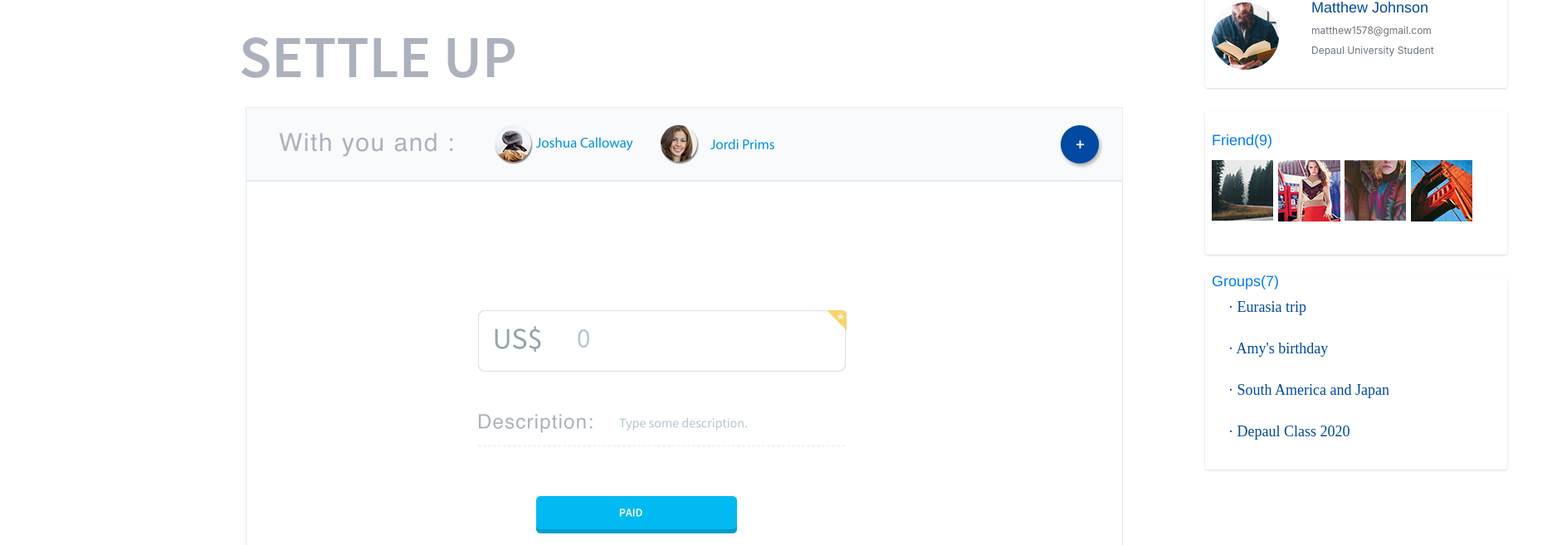
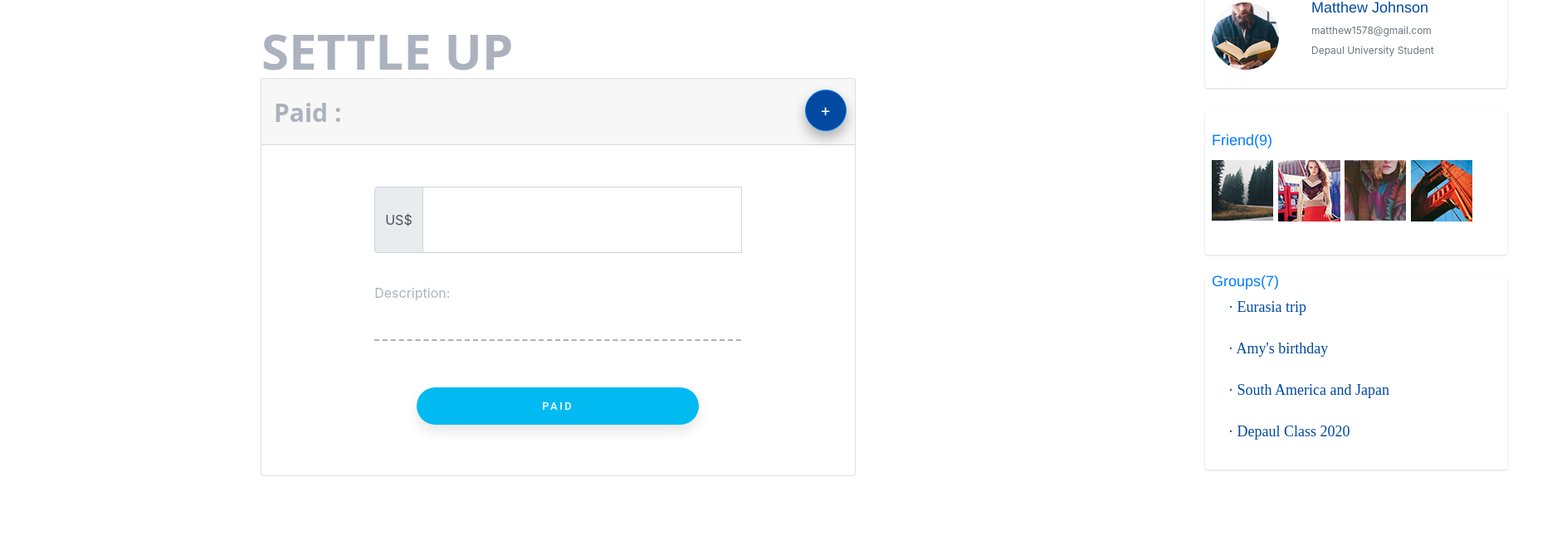
Before and after one commit to wmoore8/webapps_proj, an Angular app: page /settleUp in a window 1280 px wide. Shown: the part 167-824 px from the top of the page at 83% size, 1876 px wide, since content can reach past the window. Built offline with nearby package versions, Linux system fonts and the light colour scheme.

Commit message:
update addexpense/ settleup from image to CSS RWD

```diff
--- a/src/app/add-expense/add-expense.component.css
+++ b/src/app/add-expense/add-expense.component.css
@@ -1,3 +1,82 @@
+h1 {
+  color:rgb(1, 73, 161);
+}
+.xyz {
+  background-size: auto;
+  text-align: center;
+  padding-top: 100px;
+}
+.btn-circle.btn-sm {
+  width: 30px;
+  height: 30px;
+  padding: 6px 0px;
+  border-radius: 15px;
+  font-size: 8px;
+  text-align: center;
+}
+.btn-circle.btn-md {
+  position: absolute;
+  bottom: 415px;
+  right: 10px;
+
+  background-color: #0149a1;
+  width: 50px;
+  height: 50px;
+  padding: 7px 10px;
+  border-radius: 25px;
+  font-size: 10px;
+  text-align: center;
+  box-shadow: 0px 8px 15px rgba(0, 0, 0, 0.3);
+}
+.btn-circle.btn-xl {
+  width: 70px;
+  height: 70px;
+  padding: 10px 16px;
+  border-radius: 35px;
+  font-size: 12px;
+  text-align: center;
+}
+
+.btn-circle.btn-md:hover {
+  background-color: #2EE59D;
+  box-shadow: 0px 15px 20px rgba(46, 229, 157, 0.4);
+}
+
+.page_title {
+  position: absolute;
+  bottom: 415px;
+  left: 15px;
+  font-family: 'Noto Sans', sans-serif;
+	color: #acb2bd;
+
+	font-size: 30px;
+	font-weight: 600;
+	line-height: 45px;
+
+
+}
+
+
+.setPlace{
+  display: flex;
+  flex-direction: column;
+
+  height: 90%;
+  padding-right: 45px;
+  padding-left: 45px;
+}
+
+
+.group-member-container {
+  display: flex;
+  flex-direction: column;
+
+  height: 90%;
+  padding-right: 45px;
+  padding-left: 45px;
+
+  box-shadow: 0 4px 8px 0 rgba(0, 0, 0, 0.2), 0 6px 20px 0 rgba(0, 0, 0, 0.19);
+}
 
 
 .Add_an_expense {
@@ -6,121 +85,51 @@
   left: 299px;
 }
 
-.Rectangle_2_copy_6 {
-  position: relative;
-  top: 0px;
-  left: 0px;
-}
-
-.BG {
-  position: relative;
-  top: 0px;
-  left: 296px;
-}
-.With_you_and_ {
-  position: relative;
-  top: 60px;
-  left: 40px;
+.button:hover {
+  background-color: #2EE59D;
+  box-shadow: 0px 15px 20px rgba(46, 229, 157, 0.4);
+  color: #fff;
+  transform: translateY(-7px);
 }
 
 
-.Textfields {
-  position: relative;
-  top: 380px;
-  left: 280px;
-}
-
-
-.description_blue {
-  position: relative;
-  top: 384px;
-  left: 611px;
-}
-
-
-.US {
-  position: relative;
-  top: 325px;
-  left: 300px;
-}
-
-
-._0 {
-  position: absolute;
-  top: 400px;
-  left: 400px;
-}
-
-
-.coner_star {
-  position: absolute;
-  top: 378px;
-  left: 700px;
-}
-
-
-.Description {
-  position: absolute;
-  top: 503px;
-  left: 280px;
-}
-
-.decoration_line {
-  position: absolute;
-  top: 530px;
-  left: 280px;
-}
+.button {
+  width: 340px;
+  height: 45px;
+  font-family: 'Roboto', sans-serif;
+  font-size: 13px;
+  text-transform: uppercase;
+  letter-spacing: 2.5px;
+  font-weight: 500;
+  color:  #fff;
+  background-color: #02baf2;
+  border: none;
+  border-radius: 45px;
+  box-shadow: 0px 8px 15px rgba(0, 0, 0, 0.1);
+  transition: all 0.3s ease 0s;
+  cursor: pointer;
+  outline: none;
+  }
 
 
 
-.Type_some_description {
-  position: absolute;
-  top: 503px;
-  left: 450px;
+input[type="text1"],
+select.form-control {
+  font-size: 16px;
+  color:  #acb2bd;
+  background: transparent;
+  border: none;
+  border-bottom: 2px dashed #acb2bd;
+
+  -webkit-box-shadow: none;
+  box-shadow: none;
+  border-radius: 0;
 }
 
-
-.people_button {
-  position: absolute;
-  top: 50px;
-  left: 980px;
+input[type="text1"]:focus,
+select.form-control:focus {
+  font-size: 18px;
+  color:  #acb2bd;
+  -webkit-box-shadow: none;
+  box-shadow: none;
 }
-
-
-.Btn_expense {
-  position: absolute;
-  top: 604px;
-  left: 350px;
-}
-
-
-.Paid_by_you_and_split_equally {
-  position: absolute;
-  top: 610px;
-  left: 370px;
-}
-
-.Layer_23 {
-  position: absolute;
-  top: 50px;
-  left: 300px;
-}
-.Layer_40 {
-  position: absolute;
-  top: 50px;
-  left: 500px;
-}
-
-.Joshua_Calloway {
-  position: absolute;
-  top: 60px;
-  left: 350px;
-}
-
-
-
-.Jordi_Prims {
-  position: absolute;
-  top: 60px;
-  left: 560px;
-}
--- a/src/app/add-expense/add-expense.component.html
+++ b/src/app/add-expense/add-expense.component.html
@@ -1,76 +1,81 @@
 
 
-<div class="Add_an_expense">
-  <img src="assets/images/Add_an_expense.png" alt="Add an expense text" >
+<link rel="stylesheet" href=
+"https://maxcdn.bootstrapcdn.com/bootstrap/4.3.1/css/bootstrap.min.css">
+
+    <script src=
+"https://ajax.googleapis.com/ajax/libs/jquery/3.3.1/jquery.min.js">
+    </script>
+
+    <script src=
+"https://cdnjs.cloudflare.com/ajax/libs/popper.js/1.14.7/umd/popper.min.js">
+    </script>
+
+    <script src=
+"https://maxcdn.bootstrapcdn.com/bootstrap/4.3.1/js/bootstrap.min.js">
+    </script>
+
+<style>
+  body {
+    font-family: Source Sans Pro Semibold;;
+  }
+  </style>
+
+
+ <div class="container-fluid" style="width: 100%;">
+  <p class="page_title card-subtitle card-text" style="font-size : 60px; position:relative;top:100px;left:300px; " >ADD AN EXPENSE</p>
 </div>
 
 
-<div class="BG">
-  <div class="Textfields">
-    <img src="assets/images/Textfields.png" alt="Description Textfields">
+<div class="col-md-7 mb-3" style="position:relative;top:110px;left:299px; height: 55rem;">
+    <div class="card" style="width: 100%; height: 30rem;">
+
+
+    <div class="card-header"style="width: 100%; height: 5rem;">
+
+
+      <p class="page_title card-subtitle card-text">With you and :</p>
+      <button type="button" class="btn btn-primary btn-circle btn-md" style="font-size : 20px;" >+</button>
+
+
   </div>
-  <div class="US">
-    <img src="assets/images/US$.png" alt="US$ Icon">
+
+    <div class="card-body">
+
+
+  <div class="container-fluid" style="width: 70%;">
+      <div class="input-group mb-3" style=" position:relative;top:30px;" >
+        <div class="input-group-prepend" >
+          <span class="input-group-text">US$</span>
         </div>
-  <div class="_0">
-    <img src="assets/images/0.png" alt="money placeholder" >
+        <input type="text" class="form-control" aria-label="Amount (to the nearest dollar)" style=" height: 5rem;">
+        <div class="input-group-append">
+
+
         </div>
-  <div class="coner_star">
-    <img src="assets/images/coner_star.png" alt="coner star decorate" >
       </div>
-  <div class="Description">
-    <img src="assets/images/Description.png" alt="Description text" >
     </div>
-  <div class="decoration_line">
-    <img src="assets/images/decoration_line.png" alt="Decoration line" >
+
+    <div class="container-fluid" style="width: 70%; position:relative;top:50px;">
+    <div class="form-group">
+      <label for="name" class="control-label" style="color: #acb2bd; font-size: 16px;">Description: </label>
+      <input type="text1" name="name" class="form-control" id="name" >
+    </div>
   </div>
 
 
-  <div class="Type_some_description">
-    <img src="assets/images/Type_some_description.png" alt="Type some description">
+    <div class="container-fluid" style="width: 100%; position:relative;top:90px;">
+      <div class="col-sm-12 text-center">
+      <!-- <button type="button" class="btn btn-primary btn-lg">Paid by you and split equally</button> -->
+
+      <button class="button">Paid by you and split equally</button>
     </div>
-
-  <div class="Rectangle_2_copy_6">
-    <div class="With_you_and_">
-      <img src="assets/images/With_you_and_.png" alt="With you and text">
     </div>
-    <div class="Layer_23">
-      <img src="assets/images/Layer_23.png" alt="share people temp" >
     </div>
-    <div class="Layer_40">
-      <img src="assets/images/Layer_40.png" alt="profile name" >
   </div>
-    <div class="people_button">
-      <img src="assets/images/add-people_button.png" alt="Add people button" >
-    </div>
-    <div class="Joshua_Calloway">
-      <img src="assets/images/Joshua_Calloway.png" alt="share people temp" >
-    </div>
-
-    <div class="Jordi_Prims">
-      <img src="assets/images/Jordi_Prims.png" alt="profile name">
-    </div>
-
-    <!-- <div class="description_blue">
-      <img src="assets/images/description_blue.png" alt="description blue background" >
-    </div> -->
-    <img src="assets/images/Rectangle_2_copy_6.png" alt="expense gray background">
 
 </div>
 
-  <div class="Btn_expense">
-    <img src="assets/images/Btn_expense.png" alt="Btn_expense" >
-  </div>
-  <div class="Paid_by_you_and_split_equally">
-    <img src="assets/images/Paid_by_you_and_split_equally.png" alt="Paid by you" >
-  </div>
-
-
-
-
-  <img src="assets/images/BG.png" alt="expense background">
-
-</div>
 <app-right-side-bar></app-right-side-bar>
 <app-user-profile></app-user-profile>
 <router-outlet></router-outlet>
--- a/src/app/settle-up/settle-up.component.css
+++ b/src/app/settle-up/settle-up.component.css
@@ -1,126 +1,135 @@
+h1 {
+  color:rgb(1, 73, 161);
+}
+.xyz {
+  background-size: auto;
+  text-align: center;
+  padding-top: 100px;
+}
+.btn-circle.btn-sm {
+  width: 30px;
+  height: 30px;
+  padding: 6px 0px;
+  border-radius: 15px;
+  font-size: 8px;
+  text-align: center;
+}
+.btn-circle.btn-md {
+  position: absolute;
+  bottom: 415px;
+  right: 10px;
+
+  background-color: #0149a1;
+  width: 50px;
+  height: 50px;
+  padding: 7px 10px;
+  border-radius: 25px;
+  font-size: 10px;
+  text-align: center;
+  box-shadow: 0px 8px 15px rgba(0, 0, 0, 0.3);
+}
+.btn-circle.btn-xl {
+  width: 70px;
+  height: 70px;
+  padding: 10px 16px;
+  border-radius: 35px;
+  font-size: 12px;
+  text-align: center;
+}
+
+.btn-circle.btn-md:hover {
+  background-color: #2EE59D;
+  box-shadow: 0px 15px 20px rgba(46, 229, 157, 0.4);
+}
+
+.page_title {
+  position: absolute;
+  bottom: 415px;
+  left: 15px;
+  font-family: 'Noto Sans', sans-serif;
+	color: #acb2bd;
+
+	font-size: 30px;
+	font-weight: 600;
+	line-height: 45px;
 
 
-.Settle_up {
-  position: relative;
-  top: 100px;
-  left: 290px;
-}
-
-.Rectangle_2_copy_6 {
-  position: relative;
-  top: 0px;
-  left: 0px;
-}
-
-.BG {
-  position: relative;
-  top: 0px;
-  left: 296px;
-}
-.With_you_and_ {
-  position: relative;
-  top: 60px;
-  left: 40px;
 }
 
 
-.Textfields {
-  position: relative;
-  top: 380px;
-  left: 280px;
+.setPlace{
+  display: flex;
+  flex-direction: column;
+
+  height: 90%;
+  padding-right: 45px;
+  padding-left: 45px;
 }
 
 
-.description_blue {
-  position: relative;
-  top: 384px;
-  left: 611px;
+.group-member-container {
+  display: flex;
+  flex-direction: column;
+
+  height: 90%;
+  padding-right: 45px;
+  padding-left: 45px;
+
+  box-shadow: 0 4px 8px 0 rgba(0, 0, 0, 0.2), 0 6px 20px 0 rgba(0, 0, 0, 0.19);
 }
 
 
-.US {
+.Add_an_expense {
   position: relative;
-  top: 325px;
-  left: 300px;
+  top: 50px;
+  left: 299px;
+}
+
+.button:hover {
+  background-color: #2EE59D;
+  box-shadow: 0px 15px 20px rgba(46, 229, 157, 0.4);
+  color: #fff;
+  transform: translateY(-7px);
 }
 
 
-._0 {
-  position: absolute;
-  top: 400px;
-  left: 400px;
-}
-
-
-.coner_star {
-  position: absolute;
-  top: 378px;
-  left: 700px;
-}
-
-
-.Description {
-  position: absolute;
-  top: 503px;
-  left: 280px;
-}
-
-.decoration_line {
-  position: absolute;
-  top: 530px;
-  left: 280px;
-}
+.button {
+  width: 340px;
+  height: 45px;
+  font-family: 'Roboto', sans-serif;
+  font-size: 13px;
+  text-transform: uppercase;
+  letter-spacing: 2.5px;
+  font-weight: 500;
+  color:  #fff;
+  background-color: #02baf2;
+  border: none;
+  border-radius: 45px;
+  box-shadow: 0px 8px 15px rgba(0, 0, 0, 0.1);
+  transition: all 0.3s ease 0s;
+  cursor: pointer;
+  outline: none;
+  }
 
 
 
-.Type_some_description {
-  position: absolute;
-  top: 503px;
-  left: 450px;
+input[type="text1"],
+select.form-control {
+  font-size: 16px;
+  color:  #acb2bd;
+  background: transparent;
+  border: none;
+  border-bottom: 2px dashed #acb2bd;
+
+  -webkit-box-shadow: none;
+  box-shadow: none;
+  border-radius: 0;
 }
 
-
-.people_button {
-  position: absolute;
-  top: 50px;
-  left: 980px;
+input[type="text1"]:focus,
+select.form-control:focus {
+  font-size: 18px;
+  color:  #acb2bd;
+  -webkit-box-shadow: none;
+  box-shadow: none;
 }
-
-
-.Btn_expense {
-  position: absolute;
-  top: 604px;
-  left: 350px;
-}
-
-
-.Paid_text {
-  position: absolute;
-  top: 610px;
-  left: 450px;
-}
-
-.Layer_23 {
-  position: absolute;
-  top: 50px;
-  left: 300px;
-}
-.Layer_40 {
-  position: absolute;
-  top: 50px;
-  left: 500px;
-}
-
-.Joshua_Calloway {
-  position: absolute;
-  top: 60px;
-  left: 350px;
-}
-
-
-
-.Jordi_Prims {
-  position: absolute;
-  top: 60px;
-  left: 560px;
-}
--- a/src/app/settle-up/settle-up.component.html
+++ b/src/app/settle-up/settle-up.component.html
@@ -1,76 +1,80 @@
 
 
-  <div class="Settle_up">
-    <img src="assets/images/Settle_up.png" alt="Add an expense text" >
+<link rel="stylesheet" href=
+"https://maxcdn.bootstrapcdn.com/bootstrap/4.3.1/css/bootstrap.min.css">
+
+    <script src=
+"https://ajax.googleapis.com/ajax/libs/jquery/3.3.1/jquery.min.js">
+    </script>
+
+    <script src=
+"https://cdnjs.cloudflare.com/ajax/libs/popper.js/1.14.7/umd/popper.min.js">
+    </script>
+
+    <script src=
+"https://maxcdn.bootstrapcdn.com/bootstrap/4.3.1/js/bootstrap.min.js">
+    </script>
+
+<style>
+  body {
+    font-family: Source Sans Pro Semibold;;
+  }
+  </style>
+
+
+ <div class="container-fluid" style="width: 100%;">
+  <p class="page_title card-subtitle card-text" style="font-size : 60px; position:relative;top:100px;left:300px; " >SETTLE UP</p>
 </div>
 
 
-<div class="BG">
-  <div class="Textfields">
-    <img src="assets/images/Textfields.png" alt="Description Textfields">
+<div class="col-md-7 mb-3" style="position:relative;top:110px;left:299px; height: 55rem;">
+    <div class="card" style="width: 100%; height: 30rem;">
+
+
+    <div class="card-header"style="width: 100%; height: 5rem;">
+
+
+      <p class="page_title card-subtitle card-text">Paid :</p>
+      <button type="button" class="btn btn-primary btn-circle btn-md" style="font-size : 20px;" >+</button>
+
+
   </div>
-  <div class="US">
-    <img src="assets/images/US$.png" alt="US$ Icon">
+
+    <div class="card-body">
+
+
+  <div class="container-fluid" style="width: 70%;">
+      <div class="input-group mb-3" style=" position:relative;top:30px;" >
+        <div class="input-group-prepend" >
+          <span class="input-group-text">US$</span>
         </div>
-  <div class="_0">
-    <img src="assets/images/0.png" alt="money placeholder" >
+        <input type="text" class="form-control" aria-label="Amount (to the nearest dollar)" style=" height: 5rem;">
+        <div class="input-group-append">
+
+
         </div>
-  <div class="coner_star">
-    <img src="assets/images/coner_star.png" alt="coner star decorate" >
       </div>
-  <div class="Description">
-    <img src="assets/images/Description.png" alt="Description text" >
     </div>
-  <div class="decoration_line">
-    <img src="assets/images/decoration_line.png" alt="Decoration line" >
+
+    <div class="container-fluid" style="width: 70%; position:relative;top:50px;">
+    <div class="form-group">
+      <label for="name" class="control-label" style="color: #acb2bd; font-size: 16px;">Description: </label>
+      <input type="text1" name="name" class="form-control" id="name" >
+    </div>
   </div>
 
 
-  <div class="Type_some_description">
-    <img src="assets/images/Type_some_description.png" alt="Type some description">
+    <div class="container-fluid" style="width: 100%; position:relative;top:90px;">
+      <div class="col-sm-12 text-center">
+
+      <button class="button">Paid</button>
     </div>
-
-  <div class="Rectangle_2_copy_6">
-    <div class="With_you_and_">
-      <img src="assets/images/With_you_and_.png" alt="With you and text">
     </div>
-    <div class="Layer_23">
-      <img src="assets/images/Layer_23.png" alt="share people temp" >
     </div>
-    <div class="Layer_40">
-      <img src="assets/images/Layer_40.png" alt="profile name" >
   </div>
-    <div class="people_button">
-      <img src="assets/images/add-people_button.png" alt="Add people button" >
-    </div>
-    <div class="Joshua_Calloway">
-      <img src="assets/images/Joshua_Calloway.png" alt="share people temp" >
-    </div>
-
-    <div class="Jordi_Prims">
-      <img src="assets/images/Jordi_Prims.png" alt="profile name">
-    </div>
-
-    <!-- <div class="description_blue">
-      <img src="assets/images/description_blue.png" alt="description blue background" >
-    </div> -->
-    <img src="assets/images/Rectangle_2_copy_6.png" alt="expense gray background">
 
 </div>
 
-  <div class="Btn_expense">
-    <img src="assets/images/Btn_expense.png" alt="Btn_expense" >
-  </div>
-  <div class="Paid_text">
-    <img src="assets/images/Paid_text.png" alt="temp paid text">
-    </div>
-
-
-
-
-  <img src="assets/images/BG.png" alt="expense background">
-
-</div>
 <app-right-side-bar></app-right-side-bar>
 <app-user-profile></app-user-profile>
 <router-outlet></router-outlet>
```
Lines whose indentation alone changed are shown as unchanged.
